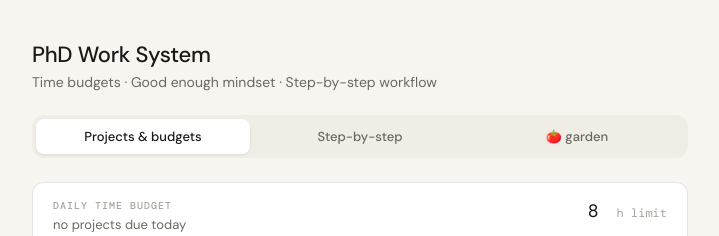
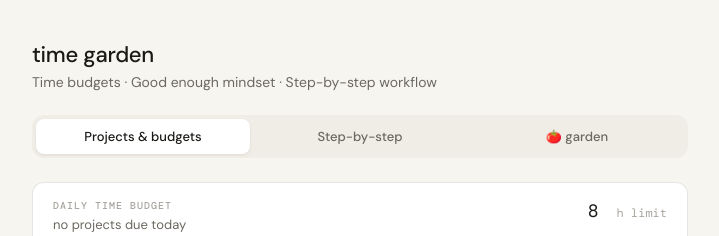
Before and after one commit to isabelapi/isabelapi.github.io, a Jekyll site: the page built from _pages/phd-work-system.html, in a window 1280 px wide. Shown: the top 236 px of the page, without its empty margins (280-999 px from the left). Built offline with Jekyll 4.4.1, drawn with Linux system fonts in a browser that asks for light colours.

Commit message:
Change header title from 'PhD Work System' to 'time garden'

```diff
--- a/_pages/phd-work-system.html
+++ b/_pages/phd-work-system.html
@@ -209,7 +209,7 @@ body{font-family:'DM Sans',sans-serif;background:var(--bg);color:var(--text);min
 <body>
 
 <div class="header">
-  <h1>PhD Work System</h1>
+  <h1>time garden</h1>
   <p>Time budgets · Good enough mindset · Step-by-step workflow</p>
 </div>
 
```
